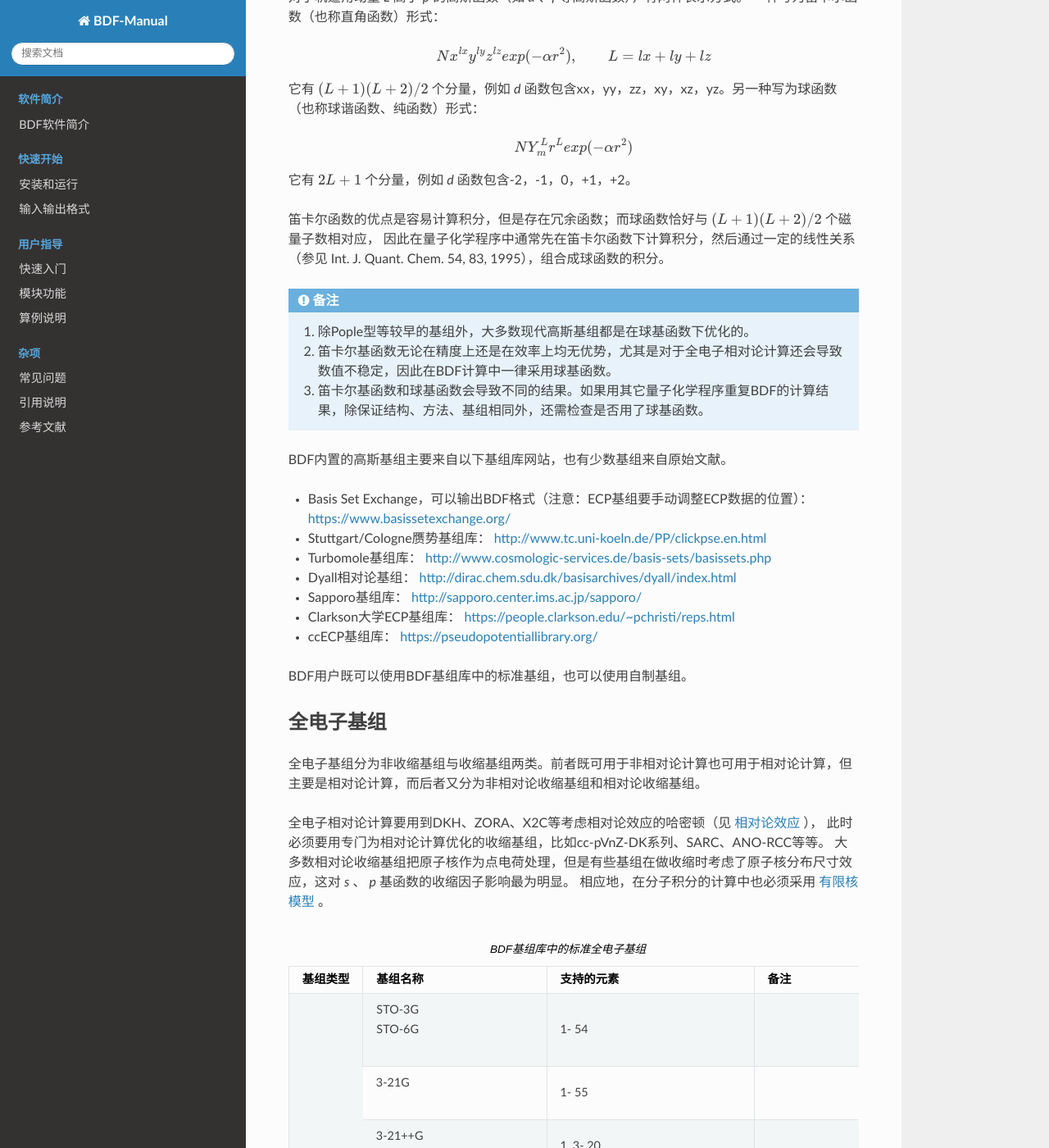
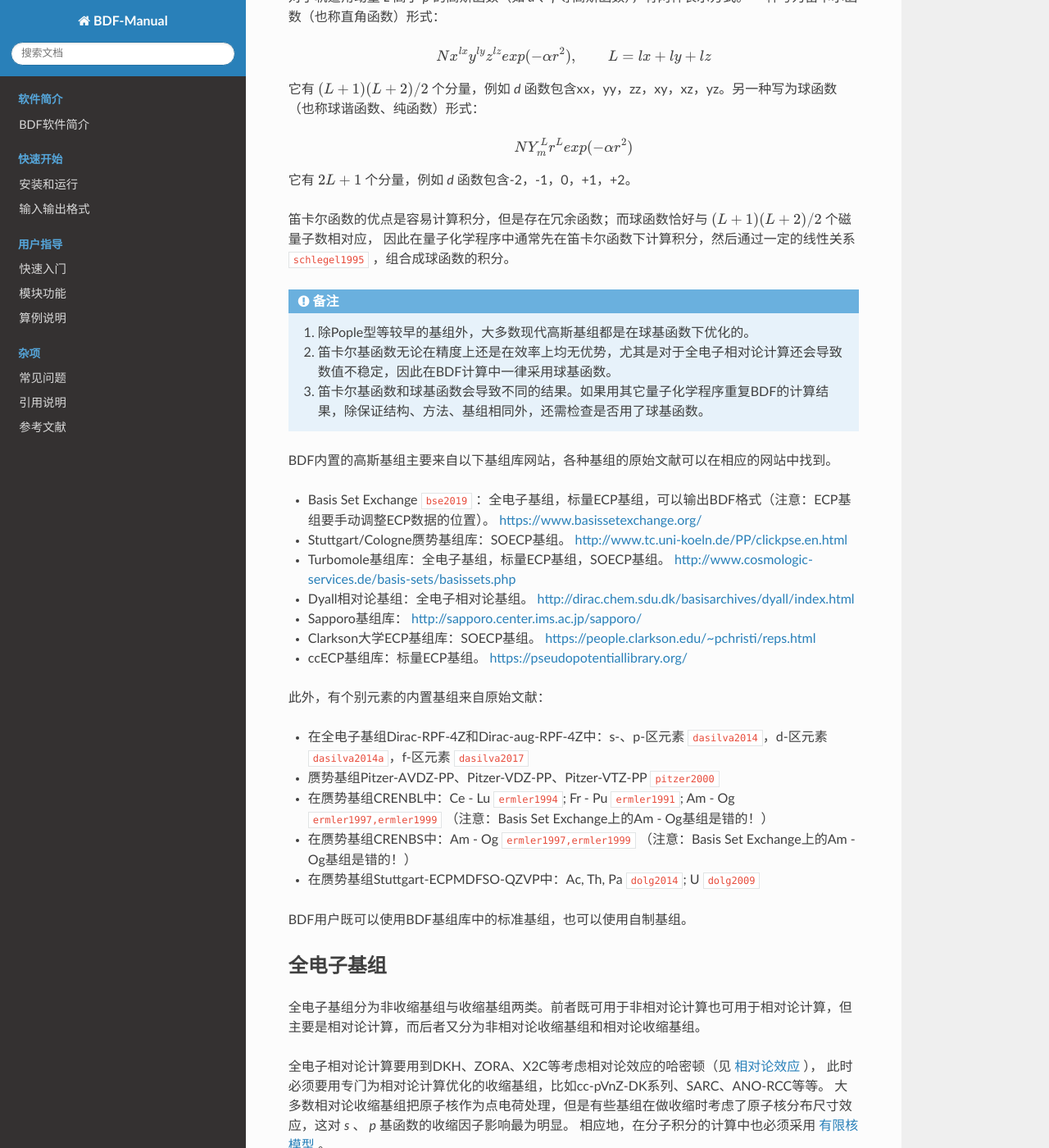
Before and after one commit to BDF-manual-maintenance/BDF-Manual, a Sphinx documentation site: the page built from source/guide/Gaussian-Basis-Sets.rst, in a window 1280 px wide and 1400 px high, scrolled down 844 px. Shown: the whole window at 82% size. Built offline with Sphinx 7.4.7 and the Read the Docs theme 2.0.0, drawn with Linux system fonts in a browser that asks for light colours; pages that are not in the unit, such as notebooks, are missing from menus; cross-references to code outside the pages are shown as plain code; part of the change alters nothing that is shown.

Commit message:
basis set references

```diff
--- a/source/guide/Gaussian-Basis-Sets.rst
+++ b/source/guide/Gaussian-Basis-Sets.rst
@@ -33,7 +33,7 @@ BDF软件采用的是高斯型基函数。
 它有 :math:`2L+1` 个分量，例如 *d* 函数包含-2，-1，0，+1，+2。
 
 笛卡尔函数的优点是容易计算积分，但是存在冗余函数；而球函数恰好与 :math:`(L+1)(L+2)/2` 个磁量子数相对应，
-因此在量子化学程序中通常先在笛卡尔函数下计算积分，然后通过一定的线性关系（参见 Int. J. Quant. Chem. 54, 83, 1995），组合成球函数的积分。
+因此在量子化学程序中通常先在笛卡尔函数下计算积分，然后通过一定的线性关系 :cite:`schlegel1995` ，组合成球函数的积分。
 
 .. note::
 
@@ -41,15 +41,23 @@ BDF软件采用的是高斯型基函数。
   2. 笛卡尔基函数无论在精度上还是在效率上均无优势，尤其是对于全电子相对论计算还会导致数值不稳定，因此在BDF计算中一律采用球基函数。
   3. 笛卡尔基函数和球基函数会导致不同的结果。如果用其它量子化学程序重复BDF的计算结果，除保证结构、方法、基组相同外，还需检查是否用了球基函数。
 
-BDF内置的高斯基组主要来自以下基组库网站，也有少数基组来自原始文献。
+BDF内置的高斯基组主要来自以下基组库网站，各种基组的原始文献可以在相应的网站中找到。
 
-* Basis Set Exchange，可以输出BDF格式（注意：ECP基组要手动调整ECP数据的位置）： https://www.basissetexchange.org/
-* Stuttgart/Cologne赝势基组库： http://www.tc.uni-koeln.de/PP/clickpse.en.html
-* Turbomole基组库： http://www.cosmologic-services.de/basis-sets/basissets.php
-* Dyall相对论基组： http://dirac.chem.sdu.dk/basisarchives/dyall/index.html
+* Basis Set Exchange :cite:`bse2019` ：全电子基组，标量ECP基组，可以输出BDF格式（注意：ECP基组要手动调整ECP数据的位置）。 https://www.basissetexchange.org/
+* Stuttgart/Cologne赝势基组库：SOECP基组。 http://www.tc.uni-koeln.de/PP/clickpse.en.html
+* Turbomole基组库：全电子基组，标量ECP基组，SOECP基组。 http://www.cosmologic-services.de/basis-sets/basissets.php
+* Dyall相对论基组：全电子相对论基组。 http://dirac.chem.sdu.dk/basisarchives/dyall/index.html
 * Sapporo基组库： http://sapporo.center.ims.ac.jp/sapporo/
-* Clarkson大学ECP基组库： https://people.clarkson.edu/~pchristi/reps.html
-* ccECP基组库： https://pseudopotentiallibrary.org/
+* Clarkson大学ECP基组库：SOECP基组。 https://people.clarkson.edu/~pchristi/reps.html
+* ccECP基组库：标量ECP基组。 https://pseudopotentiallibrary.org/
+
+此外，有个别元素的内置基组来自原始文献：
+
+* 在全电子基组Dirac-RPF-4Z和Dirac-aug-RPF-4Z中：s-、p-区元素 :cite:`dasilva2014`，d-区元素 :cite:`dasilva2014a`，f-区元素 :cite:`dasilva2017`
+* 赝势基组Pitzer-AVDZ-PP、Pitzer-VDZ-PP、Pitzer-VTZ-PP :cite:`pitzer2000`
+* 在赝势基组CRENBL中：Ce - Lu :cite:`ermler1994`; Fr - Pu :cite:`ermler1991`; Am - Og :cite:`ermler1997,ermler1999` （注意：Basis Set Exchange上的Am - Og基组是错的！）
+* 在赝势基组CRENBS中：Am - Og :cite:`ermler1997,ermler1999` （注意：Basis Set Exchange上的Am - Og基组是错的！）
+* 在赝势基组Stuttgart-ECPMDFSO-QZVP中：Ac, Th, Pa :cite:`dolg2014`; U :cite:`dolg2009`
 
 BDF用户既可以使用BDF基组库中的标准基组，也可以使用自制基组。
 
--- a/source/refs.bib
+++ b/source/refs.bib
@@ -706,4 +706,148 @@ eprint = {
         https://doi.org/10.1063/1.4901304
 }
 }
+
+%%%%%%%%%%%%%%%%%%%%%%%%%%%%%%%%%%%%%%%%%%%%%%%%%%%%%%%%%%%%%%%%%%%%%%%%%%%%%%%%%%%%%%%%%%%%%%%%%%%%
+% Basis Set Exchange reference
+%%%%%%%%%%%%%%%%%%%%%%%%%%%%%%%%%%%%%%%%%%%%%%%%%%%%%%%%%%%%%%%%%%%%%%%%%%%%%%%%%%%%%%%%%%%%%%%%%%%%
+
+@article{bse2019,
+    author = {Pritchard, Benjamin P. and Altarawy, Doaa and Didier, Brett and Gibsom, Tara D. and Windus, Theresa L.},
+    title = {A New Basis Set Exchange: An Open, Up-to-date Resource for the Molecular Sciences Community},
+    journal = {J. Chem. Inf. Model.},
+    volume = {59},
+    pages = {4814-4820},
+    year = {2019},
+    doi = {10.1021/acs.jcim.9b00725}
+}
+
+%%%%%%%%%%%%%%%%%%%%%%%%%%%%%%%%%%%%%%%%%%%%%%%%%%%%%%%%%%%%%%%%%%%%%%%%%%%%%%%%%%%%%%%%%%%%%%%%%%%%
+% Pitzer's PP Basis Sets
+%%%%%%%%%%%%%%%%%%%%%%%%%%%%%%%%%%%%%%%%%%%%%%%%%%%%%%%%%%%%%%%%%%%%%%%%%%%%%%%%%%%%%%%%%%%%%%%%%%%%
+
+@article{pitzer2000,
+    author = {J.-P. Blaudeau and S. R. Brozell and S. Matsika and Z. Zhang and R. M. Pitzer},
+    title = {Atomic orbital basis sets for use with effective core potentials},
+    journal = {Int. J. Quant. Chem.},
+    volume = {77},
+    pages = {516-520},
+    year = {2000}
+}
+
+%%%%%%%%%%%%%%%%%%%%%%%%%%%%%%%%%%%%%%%%%%%%%%%%%%%%%%%%%%%%%%%%%%%%%%%%%%%%%%%%%%%%%%%%%%%%%%%%%%%%
+% Clarkson University PP Basis Sets
+%%%%%%%%%%%%%%%%%%%%%%%%%%%%%%%%%%%%%%%%%%%%%%%%%%%%%%%%%%%%%%%%%%%%%%%%%%%%%%%%%%%%%%%%%%%%%%%%%%%%
+
+@article{ermler1994,
+    author = {R. B. Ross and S. Gayen and W. C. Ermler},
+    title = {Ab initio relativistic effective potentials with spin-orbit operators. {V}. {Ce} through {Lu}},
+    journal = {J. Chem. Phys.},
+    volume = {100},
+    pages = {8145-8155},
+    year = {1994},
+    doi = {10.1063/1.466809}
+}
+
+@article{ermler1991,
+    author = {W. C. Ermler and R. B. Ross and P. A. Christiansen},
+    title = {Ab initio relativistic effective potentials with spin-orbit operators. {VI}. {Fr} through {Pu}},
+    journal = {Int. J. Quant. Chem.},
+    volume = {40},
+    pages = {829-846},
+    year = {1991},
+    doi = {10.1002/qua.560400611}
+}
+
+@article{ermler1997,
+    author = {C. S. Nash and B. E. Bursten and W. C. Ermler},
+    title = {Ab initio relativistic effective potentials with spin-orbit operators. {VII}. {Am} through element 118},
+    journal = {J. Chem. Phys.},
+    volume = {106},
+    pages = {5133-5142},
+    year = {1997},
+    doi = {10.1063/1.473992}
+}
+
+@article{ermler1999,
+    author = {C. S. Nash and B. E. Bursten and W. C. Ermler},
+    title = {Erratum: ``Ab initio relativistic effective potentials with spin-orbit operators. {VII}. {Am} through element 118''},
+    journal = {J. Chem. Phys.},
+    volume = {111},
+    pages = {2347-2347},
+    year = {1999},
+    doi = {10.1063/1.479506}
+}
+
+%%%%%%%%%%%%%%%%%%%%%%%%%%%%%%%%%%%%%%%%%%%%%%%%%%%%%%%%%%%%%%%%%%%%%%%%%%%%%%%%%%%%%%%%%%%%%%%%%%%%
+% STUTTGART-ECPMDFSO-QZVP
+%%%%%%%%%%%%%%%%%%%%%%%%%%%%%%%%%%%%%%%%%%%%%%%%%%%%%%%%%%%%%%%%%%%%%%%%%%%%%%%%%%%%%%%%%%%%%%%%%%%%
+
+@article{dolg2014,
+    author = {A. Weigand and X. Cao and T. Hangele and M. Dolg},
+    title = {Relativistic Small-Core Pseudopotentials for Actinium, Thorium, and Protactinium},
+    journal = {J. Phys. Chem. A},
+    volume = {118},
+    pages = {2519-2530},
+    year = {2014},
+    doi = {10.1021/jp500215z}
+}
+
+@article{dolg2009,
+    author = {M. Dolg and X. Cao},
+    title = {Accurate Relativistic Small-Core Pseudopotentials for Actinides. Energy Adjustment for Uranium and First Applications to Uranium Hydride},
+    journal = {J. Phys. Chem. A},
+    volume = {113},
+    pages = {12573-12581},
+    year = {2009},
+    doi = {10.1021/jp9044594}
+}
+
+%%%%%%%%%%%%%%%%%%%%%%%%%%%%%%%%%%%%%%%%%%%%%%%%%%%%%%%%%%%%%%%%%%%%%%%%%%%%%%%%%%%%%%%%%%%%%%%%%%%%
+% Dirac-aug-RPF-4Z and Dirac-RPF-4Z
+%%%%%%%%%%%%%%%%%%%%%%%%%%%%%%%%%%%%%%%%%%%%%%%%%%%%%%%%%%%%%%%%%%%%%%%%%%%%%%%%%%%%%%%%%%%%%%%%%%%%
+
+@article{dasilva2014,
+    author = {Teodoro, T. Q. and da Silva, A. B. F. and Haiduke, R. L. A.},
+    title = {Relativistic Prolapse-Free {Gaussian} Basis Set of Quadruple-$\zeta$ Quality: (aug-){RPF-4Z}. {I}. The s- and p-Block Elements},
+    journal = {J. Chem. Theory Comput.},
+    volume = {10},
+    pages = {3800-3806},
+    year = {2014},
+    doi = {10.1021/ct500518n}
+}
+
+@article{dasilva2014a,
+    author = {Teodoro, T. Q. and da Silva, A. B. F. and Haiduke, R. L. A.},
+    title = {Relativistic Prolapse-Free {Gaussian} Basis Set of Quadruple-$\zeta$ Quality: (aug-){RPF-4Z}. {II}. The d-Block Elements},
+    journal = {J. Chem. Theory Comput.},
+    volume = {10},
+    pages = {4761-4764},
+    year = {2014},
+    doi = {10.1021/ct500804j}
+}
+
+@article{dasilva2017,
+    author = {Teodoro, T. Q. and Visscher, L. and da Silva, A. B. F. and Haiduke, R. L. A.},
+    title = {Relativistic Prolapse-Free {Gaussian} Basis Sets of Quadruple-$\zeta$ Quality: (aug-){RPF-4Z}. {III}. The f-Block Elements},
+    journal = {J. Chem. Theory Comput.},
+    volume = {13},
+    pages = {1094-1101},
+    year = {2017},
+    doi = {10.1021/acs.jctc.6b00650}
+}
+
+%%%%%%%%%%%%%%%%%%%%%%%%%%%%%%%%%%%%%%%%%%%%%%%%%%%%%%%%%%%%%%%%%%%%%%%%%%%%%%%%%%%%%%%%%%%%%%%%%%%%
+% Cart GTF vs pure GTF
+%%%%%%%%%%%%%%%%%%%%%%%%%%%%%%%%%%%%%%%%%%%%%%%%%%%%%%%%%%%%%%%%%%%%%%%%%%%%%%%%%%%%%%%%%%%%%%%%%%%%
+
+@article{schlegel1995,
+    author = {H. B. Schlegel and M. J. Frisch},
+    title = {Transformation between {Cartesian} and pure spherical harmonic {Gaussians}},
+    journal = {Int. J. Quant. Chem.},
+    volume = {54},
+    pages = {83-87},
+    year = {1995},
+    doi = {10.1002/qua.560540202}
+}
+
 #end ddcosmo
```
